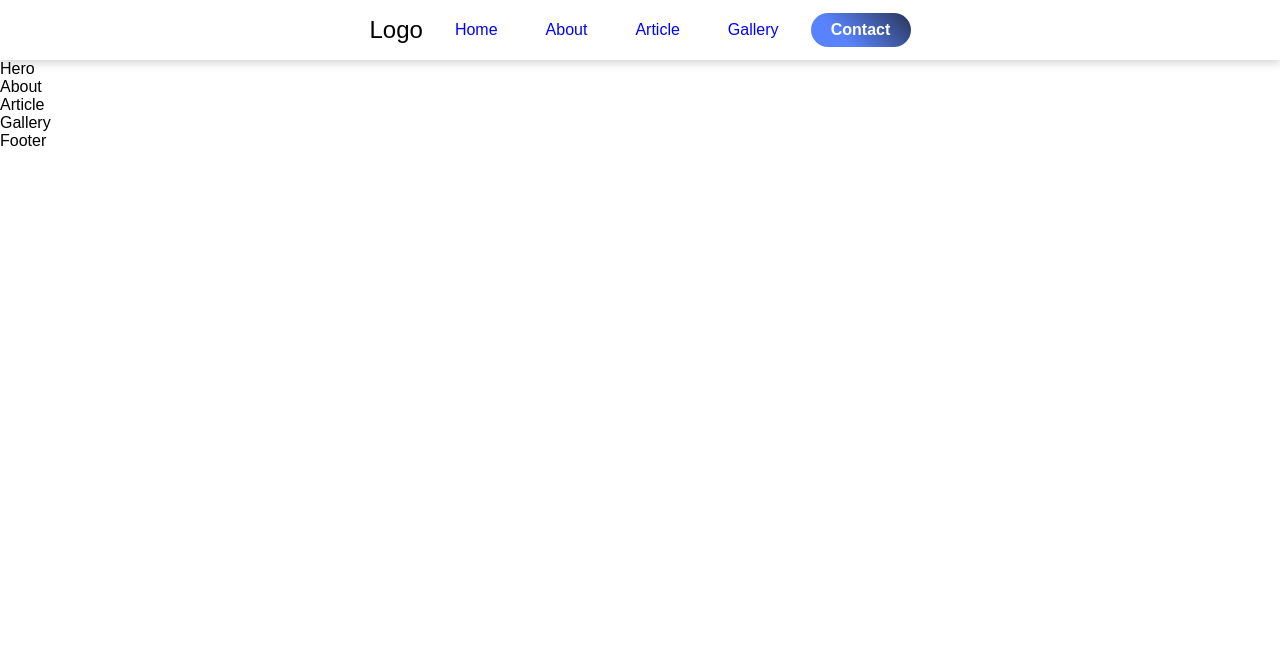
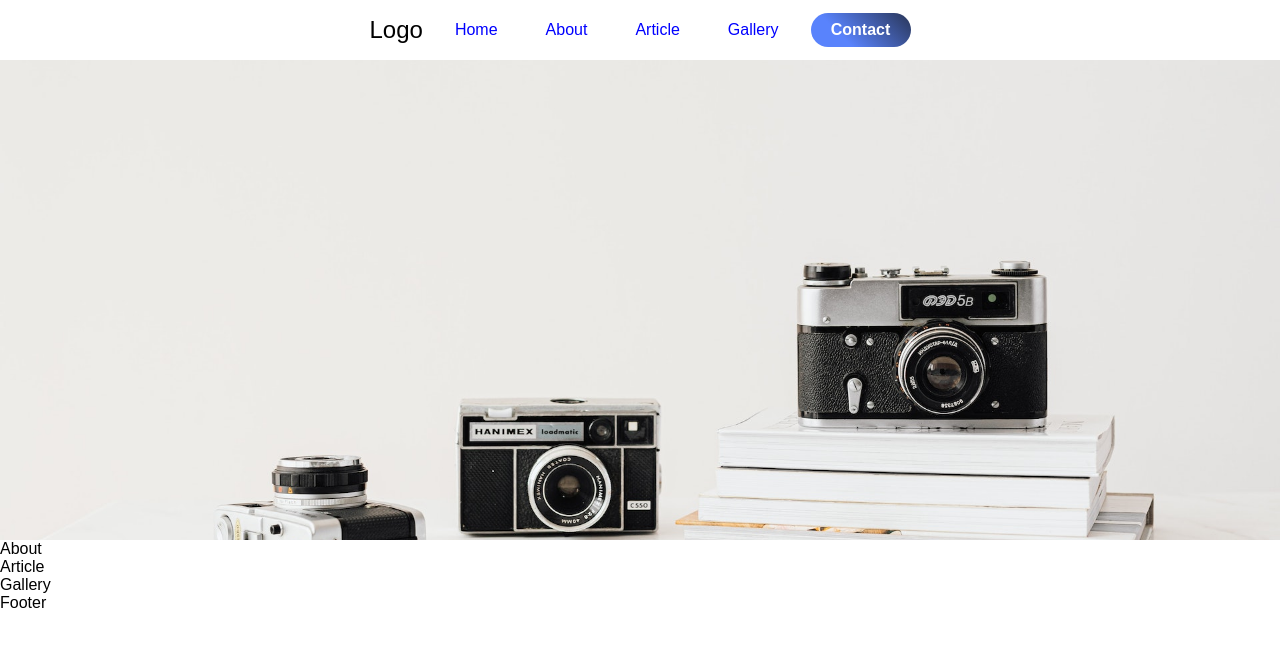
Before and after one commit to coolboydev8/landingPage-photographers, a React (Vite) app: page / in a window 1280 px wide. Shown: the top 646 px of the page. Built offline with nearby package versions, Linux system fonts and the light colour scheme.

Commit message:
add hero img and style it

```diff
--- a/src/components/hero/Hero.jsx
+++ b/src/components/hero/Hero.jsx
@@ -1,6 +1,13 @@
+import { HeroContainer, Img } from "./HeroStyle";
+import heroImage from "./../../img/background-image.jpg"
+
 const Hero = () => {
     return (
-        <div>Hero</div>
+        <div>
+            <HeroContainer>
+                <Img src={heroImage} alt="hero image" />
+            </HeroContainer>
+        </div>
      );
 }
 
--- a/src/components/hero/HeroStyle.jsx
+++ b/src/components/hero/HeroStyle.jsx
@@ -1 +1,12 @@
-/* Hero Styles */
+import styled from "styled-components";
+
+export const HeroContainer = styled.div `
+    width: 100vw;
+    height: 60vh;
+`;
+
+export const Img = styled.img `
+    width: 100vw;
+    height: 60vh;
+    object-fit: cover;
+`;
```
